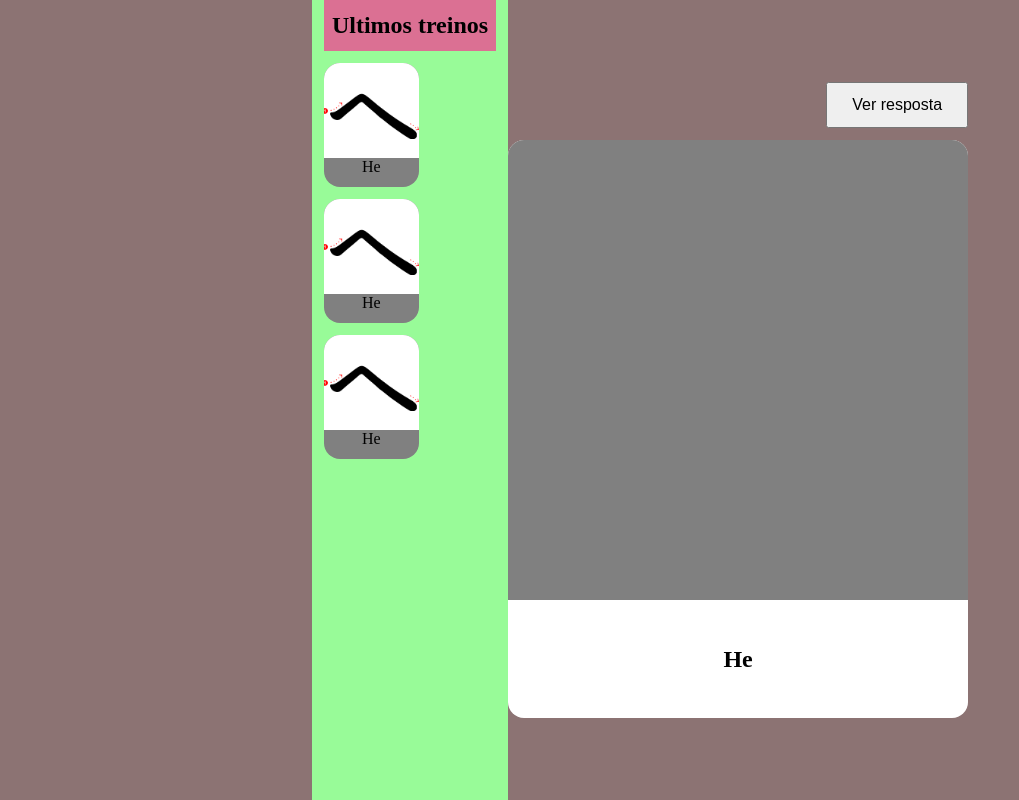
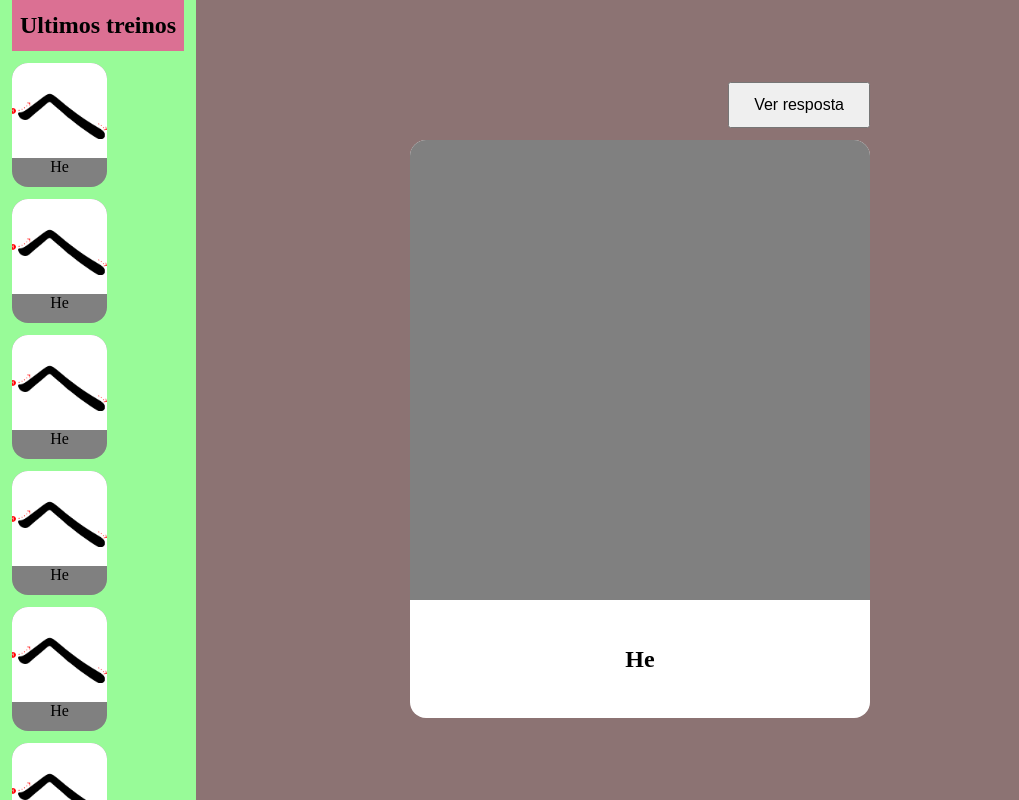
Before and after one commit to CaioVieira-dev/writing-trainer, a React (Create React App) app: page / in a window 1280 px wide. Shown: the whole page, without its empty margins (0-1019 px from the left). Built offline with nearby package versions, Linux system fonts and the light colour scheme.

Commit message:
feat: :lipstick: improve css

```diff
--- a/src/App.css
+++ b/src/App.css
@@ -5,6 +5,7 @@
     align-items:center;
     justify-content:center;
 
+    width:100%;
 
 }
 .app-wrapper{
--- a/src/components/HistoryBar/index.jsx
+++ b/src/components/HistoryBar/index.jsx
@@ -21,6 +21,11 @@ function History(){
         <PastSnapshot />
         <PastSnapshot />
         <PastSnapshot />
+        <PastSnapshot />
+        <PastSnapshot />
+        <PastSnapshot />
+        <PastSnapshot />
+        <PastSnapshot />
     </div>
 }
 
--- a/src/components/HistoryBar/styles.css
+++ b/src/components/HistoryBar/styles.css
@@ -2,13 +2,20 @@
 height:100%;
 background-color:palegreen;
 padding:0 12px;
-justify-self: flex-start;
+
+position:fixed;
+left:0;
+display: flex;
+flex-direction: column;
 }
 .history{
     display:flex;
     flex-direction: column;
     gap:12px;
     margin-top: 12px;
+    overflow-y: auto;
+
+
 }
 .history-bar-header{
     width: 100%;
```
